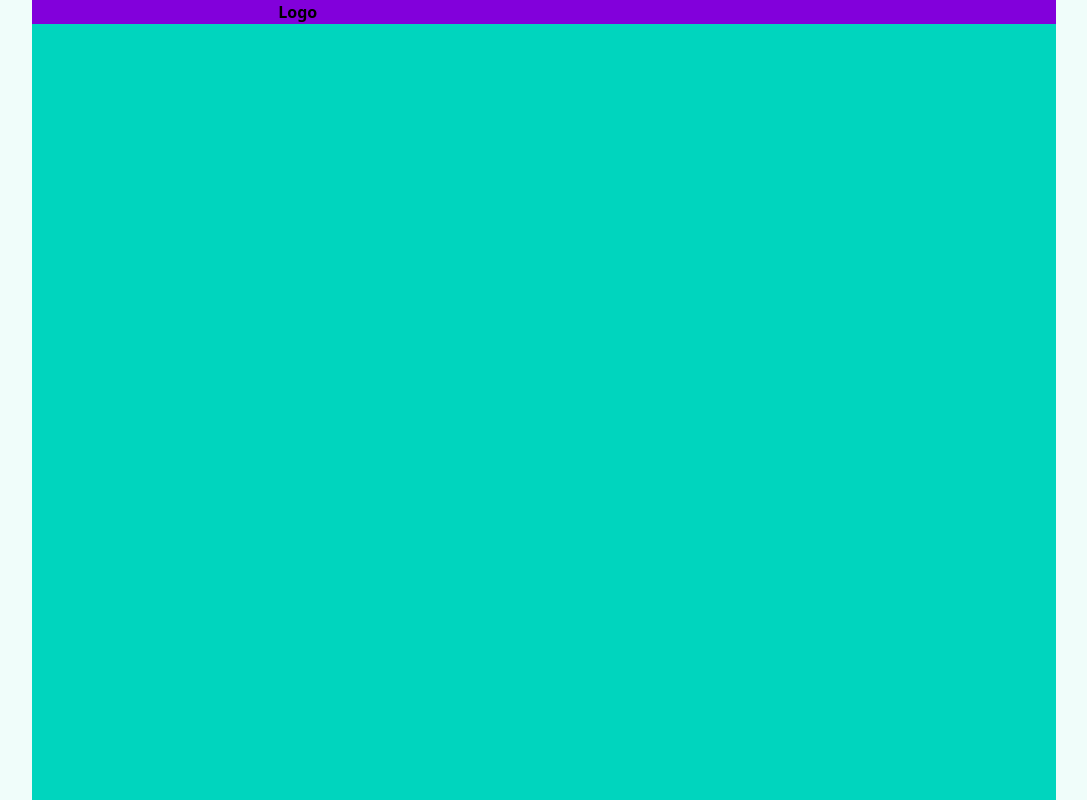
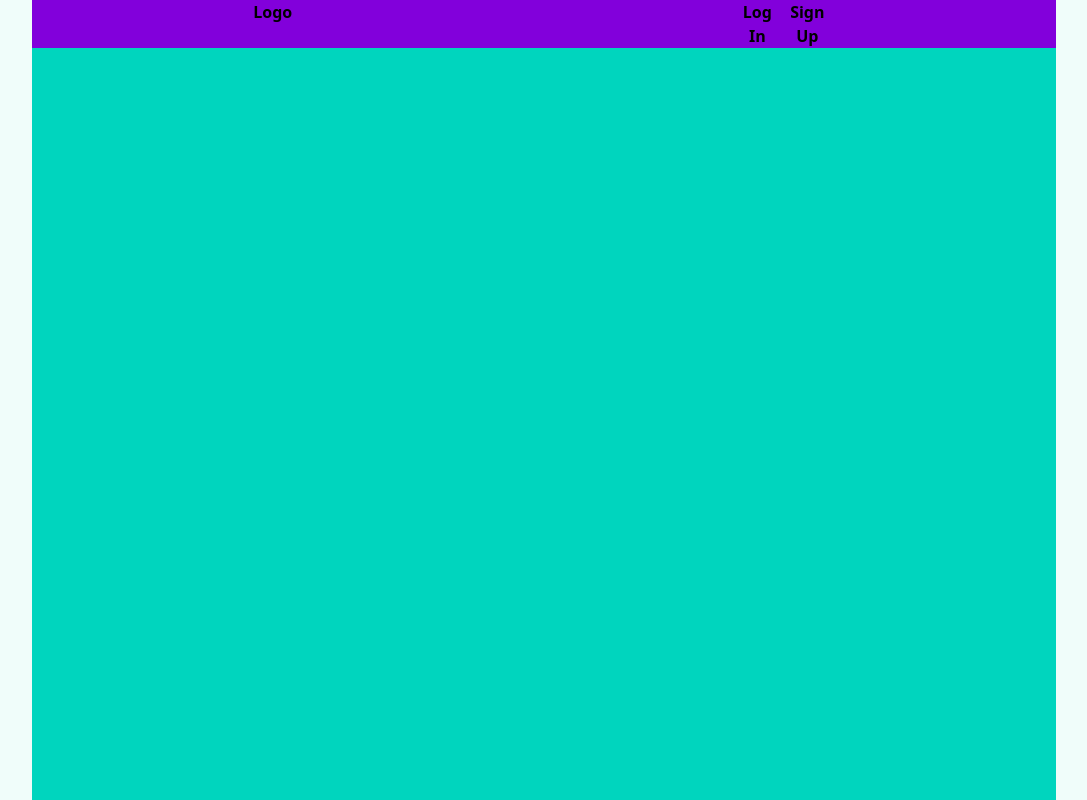
Before and after one commit to BkMutinda/Hospital, a React (Vite) app: page / in a window 1280 px wide. Shown: the whole page, without its empty margins (96-1183 px from the left). Built offline with nearby package versions, Linux system fonts and the light colour scheme.

Commit message:
Update Nav.jsx

```diff
--- a/src/components/Nav/Nav.jsx
+++ b/src/components/Nav/Nav.jsx
@@ -10,7 +10,13 @@ const Nav = () => {
         <div className=" h-fit">
           Logo
         </div>
-        <div className="">
+        <div className=" flex justify-between w-[100px] ">
+          <button>
+            Log In
+          </button>
+          <button>
+            Sign Up
+          </button>
         </div>
       </div>
     </section>
```
